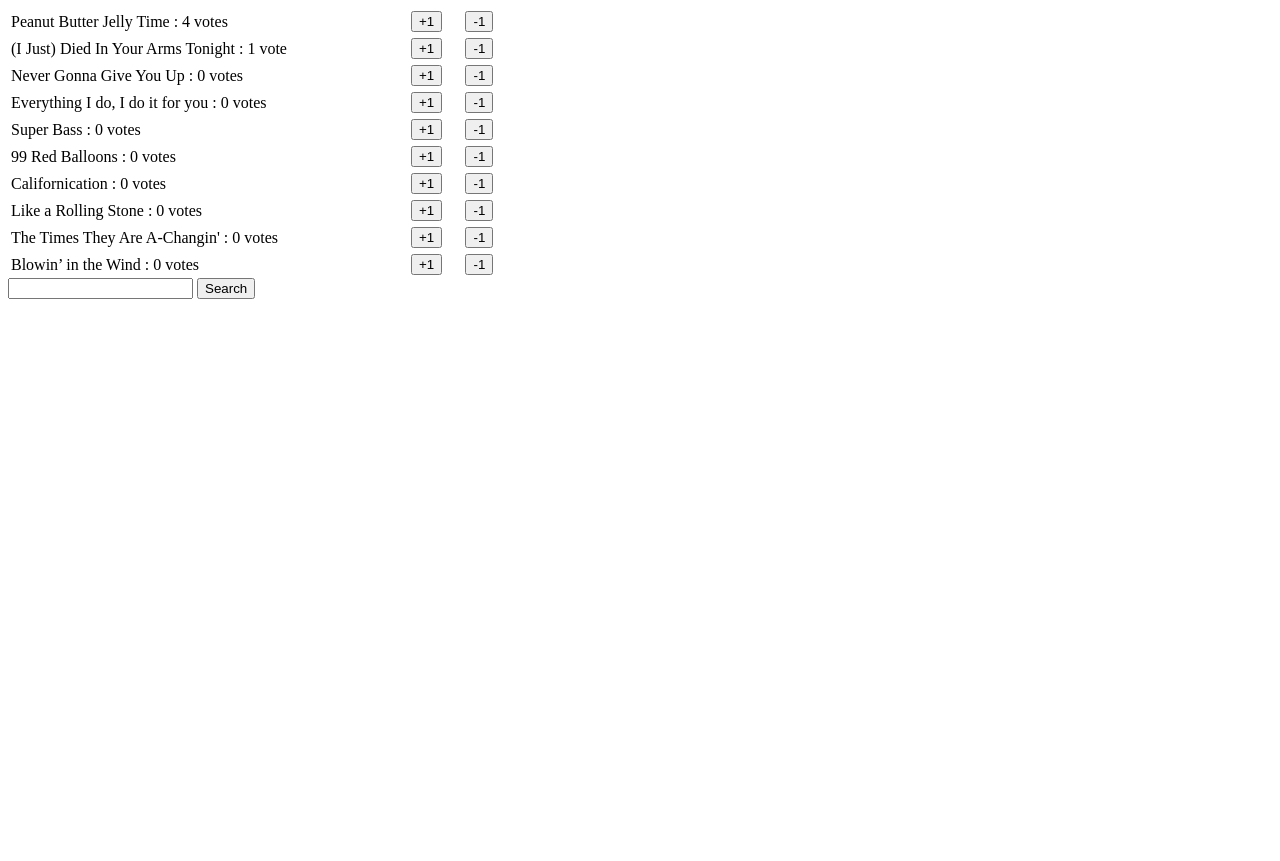
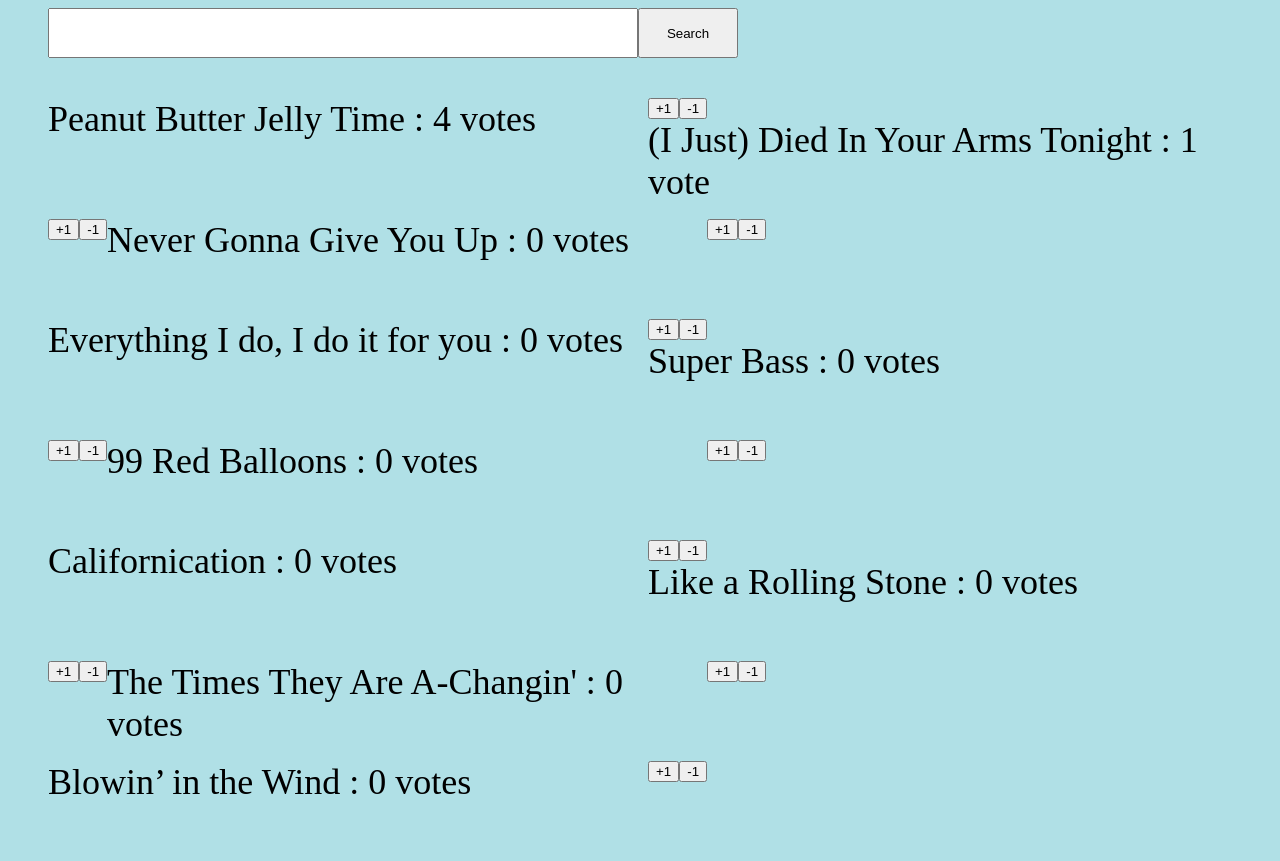
Before and after one commit to tjefferson08/ECE477, a Django app: page /songs/ in a window 1280 px wide. Before the commit the page ends 299 px from the top, so only its background shows below. Run offline with Django 3.2, Linux system fonts and the light colour scheme; data comes from the database, SQL or seed files in the repository; both versions use the stored data as it was after the commit; parts of the project's set-up code (start-up, migrations or seed data) failed here and were passed over.

Commit message:
some webapp styling

```diff
--- a/src/webapp/songs/static/songs/style.css
+++ b/src/webapp/songs/static/songs/style.css
@@ -1,9 +1,31 @@
-li {
-
+ul {
+    list-style-type: none;
+    padding-bottom:20px;
 }
 form {
-    display:inline
+    display:inline;
 }
 body {
-
+    background-color:#b0e0e6; /* powder blue */
 }
+#song {
+    width:600px;
+    height:100px;
+    float:left;
+    font-size:36px
+}
+#button {
+    float:left;
+}
+#search {
+    padding-bottom:40px;
+}
+#searchBox {
+    float:left;
+    width: 590px;
+    height:50px;
+}
+#searchButton {
+    width:100px;
+    height:50px;
+}
--- a/src/webapp/songs/templates/songs/index.html
+++ b/src/webapp/songs/templates/songs/index.html
@@ -1,36 +1,39 @@
 {% load staticfiles %}
 <link rel="stylesheet" type="text/css" href="{% static 'songs/style.css' %}" />
+
 {% if latest_song_list %}
+<ul>
+  <li>
+    <div id="search">
+      <!-- here's the search box -->
+      <form action="{% url 'songs:searchSong'  %}" method="post">
+	{% csrf_token %}
+	<input id="searchBox" type="text" name="title" size="50" height="100px"/>
+	<input id="searchButton" type="submit" value="Search" />
+      </form>
+    </div>
+  </li>
+
 {% for song in latest_song_list %}
-<table width="40%">
-  <tr>
-    <td width="80%">
-      {{song.title}} : {{ song.votes }} vote{{ song.votes|pluralize }}
-    </td>
-    <td>
+  <li>
+    <div id="song"> {{song.title}} : {{ song.votes }} vote{{ song.votes|pluralize }}</div>
+    <div id="button">
       <form action="{% url 'songs:vote' song.id_code %}" method="post">
 	{% csrf_token %}
 	<input type="hidden" name="vote_up" value="True"/>
 	<input type="submit" value="+1"/>
       </form>
-    </td>
-    <td>
+    </div>
+    <div id="button">
       <form action="{% url 'songs:vote' song.id_code %}" method="post">
 	{% csrf_token %}
 	<input type="hidden" name="vote_up" value="False"/>
 	<input type="submit" value="-1"/>
       </form>
-    </td>
-  </tr>
-</table>
-{% endfor %}
+    </div>
+  </li>
+  {% endfor %}
+</ul>
 {% else %}
 <p>No songs are available.</p>
 {% endif %}
-
-<!-- let's make a button to poll tinysong API with a hardcoded search term -->
-<form action="{% url 'songs:searchSong'  %}" method="post">
-  {% csrf_token %}
-  <input type="text" name="title"/>
-  <input type="submit" value="Search" />
-</form>
```
Also changed, not shown: src/webapp/db.sqlite3.
